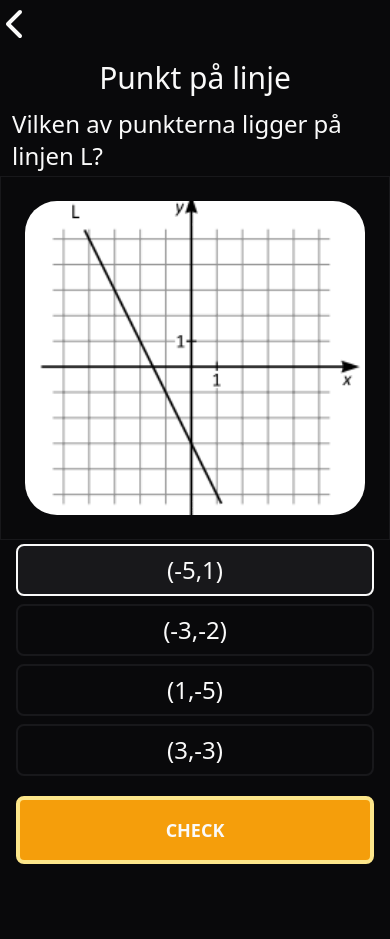
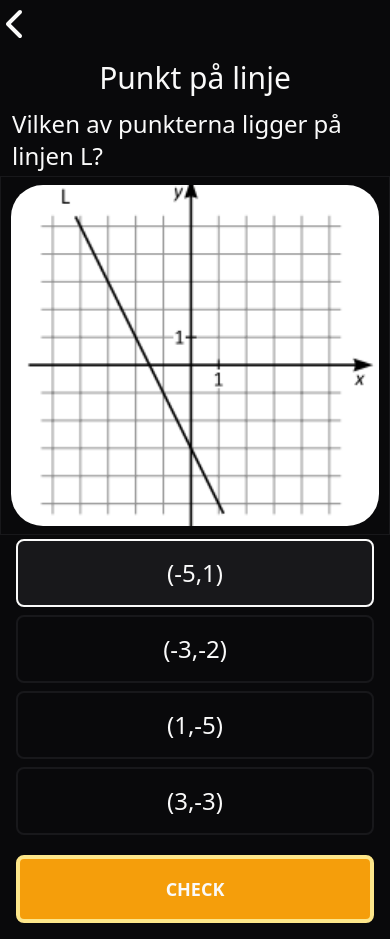
Before and after one commit to PersonalInfoHidden/hp-ga, a Next.js app: page /example1 in a window 390 px wide. Before the commit the page ends 896 px from the top, so only its background shows below. Built offline with nearby package versions, Linux system fonts and the light colour scheme.

Commit message:
correct answer state animations and states

```diff
--- a/src/app/example1/page.tsx
+++ b/src/app/example1/page.tsx
@@ -21,7 +21,7 @@ export default async function Page() {
     if (data === null) return <div></div>;
 
     return (
-        <div className="min-h-screen">
+        <div>
             <Question question={data} />
         </div>
     );
--- a/src/app/example1/question.tsx
+++ b/src/app/example1/question.tsx
@@ -5,11 +5,18 @@ import punktpålinje from "publicimagespunktpålinje.png";
 import Image from "next/image";
 import { HPQuestion } from "./page";
 
+enum AnswerState {
+    Incomplete,
+    Incorrect,
+    Correct,
+}
+
 const Question = ({ question }: { question: HPQuestion }) => {
-    const [currentAnswer, setCurrentAnswer] = useState<string>(
-        question.answers[0]
+    const [currentAnswerId, setCurrentAnswerId] = useState<number>(1);
+    const [lockedAnswer, setLockedAnswer] = useState<boolean>(false);
+    const [correctlyAnswered, setCorrectlyAnswered] = useState<AnswerState>(
+        AnswerState.Incomplete
     );
-    const [lockedAnwer, setLockedAnwer] = useState<boolean>(false);
     return (
         <div className="flex items-center justify-center">
             <div className="grid grid-cols-2 gap-y-1 w-[calc(75%+12rem)]">
@@ -23,7 +30,7 @@ const Question = ({ question }: { question: HPQuestion }) => {
                     <Image
                         src={`/images/punktpålinje.png`}
                         width="0"
-                        className="m-6 md:mx-8 md:my-8"
+                        className="m-2 md:mx-8 md:my-8"
                         height="0"
                         sizes="100vw"
                         style={{
@@ -38,16 +45,28 @@ const Question = ({ question }: { question: HPQuestion }) => {
                 <ul className="grid list-none gap-y-2 col-span-2 md:col-span-1 px-4 md:px-0">
                     {question.answers.map((value, index) => (
                         <li key={value}>
-                            <label className="block h-full border-2 border-primary-foreground py-2 rounded-lg has-[:checked]:border-primary has-[:checked]:bg-primary-foreground has-[:checked]:animate-wiggle">
+                            <label
+                                className={`block h-full border-2 border-primary-foreground py-4 rounded-lg has-[:checked]:border-primary has-[:checked]:bg-primary-foreground  ${
+                                    correctlyAnswered === AnswerState.Correct
+                                        ? "has-[:checked]:border-green-600  has-[:checked]:animate-bounce"
+                                        : correctlyAnswered ===
+                                          AnswerState.Incorrect
+                                        ? "has-[:checked]:border-red-600"
+                                        : "has-[:checked]:animate-wiggle"
+                                }`}
+                            >
                                 <input
                                     defaultChecked={index == 0}
                                     type="radio"
                                     name="data-answers"
                                     className="hidden"
                                     onChange={() => {
-                                        setCurrentAnswer(value);
+                                        setCurrentAnswerId(index + 1);
+                                        console.log(question.correct_answer);
                                     }}
+                                    disabled={lockedAnswer}
                                 />
+
                                 <h1 className="h-full flex justify-center items-center text-2xl md:text-xl">
                                     {value}
                                 </h1>
@@ -58,9 +77,18 @@ const Question = ({ question }: { question: HPQuestion }) => {
                 <div className="col-span-2 py-2 grid place-items-center">
                     <button
                         type="submit"
-                        className="uppercase text-lg bg-amber-500 py-4 font-semibold border-4 border-amber-200 mx-3 my-2 w-11/12 rounded-lg hover:bg-amber-300 hover:border-amber-500"
+                        className="uppercase text-lg bg-amber-500 py-4 font-semibold border-4 border-amber-200 mx-3 my-2 w-11/12 rounded-lg hover:bg-amber-400 hover:border-amber-600 "
                         onClick={() => {
-                            console.log(currentAnswer);
+                            setLockedAnswer(true);
+
+                            setCorrectlyAnswered(
+                                currentAnswerId === question.correct_answer
+                                    ? AnswerState.Correct
+                                    : AnswerState.Incorrect
+                            );
+                            console.log(
+                                currentAnswerId === question.correct_answer
+                            );
                         }}
                     >
                         Check
--- a/src/app/page.tsx
+++ b/src/app/page.tsx
@@ -8,7 +8,7 @@ const ExampleComponent = ({ children }: { children?: React.ReactNode }) => {
 
 export default function Home() {
     return (
-        <main className="flex min-h-screen flex-col items-center justify-between p-24">
+        <main className="flex flex-col items-center justify-between p-24">
             <div className="grid col-span-2">
                 <ExampleComponent>
                     All our base are belong to us
```
Also changed, not shown: 1 other file (tests, documents, lock files or other folders).
